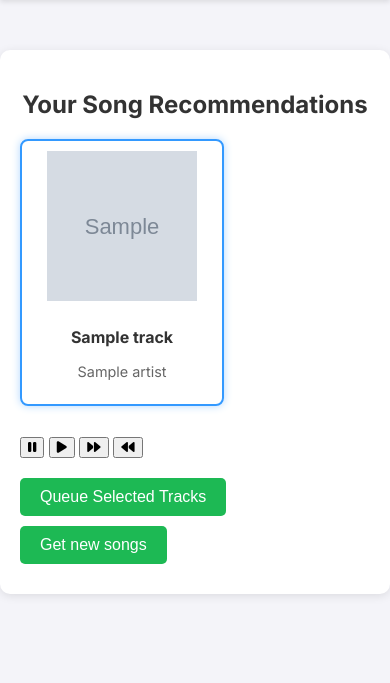
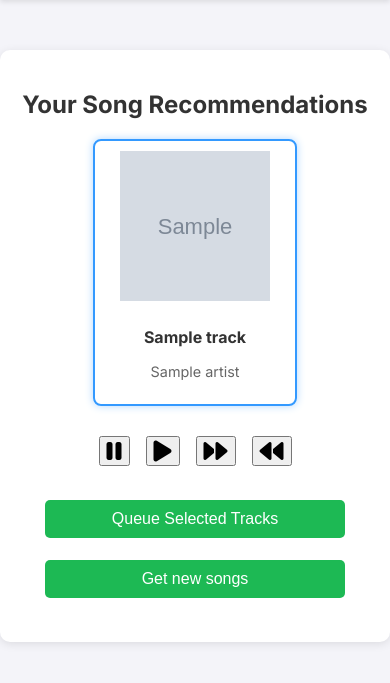
Before and after one commit to acoke99/MoodTunes, a Python web app: template templates/recommendations.html in a window 390 px wide. Shown: the part 70-753 px from the top of the page. Run offline with Jinja, Linux system fonts and the light colour scheme; the template is opened without the code that fills it: most values are stand-ins (such as "Sample title", 1, 10 or a date in 2020); grey boxes marked "Sample" are stand-in pictures; some libraries are stand-ins or nearby versions.

Commit message:
Changed styling to be more responsive

```diff
--- a/static/css/style.css
+++ b/static/css/style.css
@@ -152,6 +167,7 @@ input[type="range"] {
    ========================= */
 .my_button {
   padding: 10px 20px;
+  margin: 8px;
   border: none;
   border-radius: 5px;
   background-color: #1db954;
@@ -193,34 +209,45 @@ nav ul li a:hover {
   flex-direction: row;
 }
 
-.playback-buttons {
-  display: flex;
-  gap: 12px;
-}
-
-.playback-buttons button {
-  background: #fff;
-  border: 1px solid #ccc;
-  border-radius: 50%;
-  width: 44px;
-  height: 44px;
-  font-size: 18px;
-  display: flex;
-  align-items: center;
-  justify-content: center;
-  cursor: pointer;
-  transition: background 0.2s ease, transform 0.2s ease;
-}
-
-.playback-buttons button:hover {
-  background-color: #f0f0f0;
-  transform: scale(1.05);
-}
-
 .action-buttons {
   display: flex;
   gap: 10px;
   flex-wrap: wrap;
+}
+
+@media (max-width: 700px) {
+  .button-bar {
+    display: flex;
+    flex-direction: column;
+    align-items: center;
+    justify-content: center;
+    width: 100%;
+  }
+  .button-bar > div {
+    display: flex;
+    justify-content: center;
+    width: 100%;
+    margin-bottom: 8px;
+  }
+  .action-buttons {
+    display: flex;
+    flex-direction: column;
+    align-items: center;
+    width: 100%;
+  }
+  .action-buttons .my_button {
+    width: 90%;
+    max-width: 300px;
+    margin: 6px 0;
+  }
+  .button-bar i.fa-solid {
+    font-size: 1.5rem;
+  }
+  .playback-buttons {
+    display: flex;
+    justify-content: center;
+    gap: 16px;
+  }
 }
 
 /* =========================
@@ -268,6 +295,8 @@ nav ul li a:hover {
   display: flex;
   flex-wrap: wrap;
   gap: 10px;
+  justify-content: center;
+  align-items: flex-start stretch;
 }
 .track-tile {
   width: 180px;
--- a/templates/preferences.html
+++ b/templates/preferences.html
@@ -40,18 +40,14 @@
         <label><input type="checkbox" name="genres" value="Country" x-model="genres" />Country</label>
         <label><input type="checkbox" name="genres" value="Electronic" x-model="genres" />Electronic</label>
         <label><input type="checkbox" name="genres" value="Folk" x-model="genres" />Folk</label>
-      </div>
-      <div class="option-row">
         <label><input type="checkbox" name="genres" value="Gospel" x-model="genres" />Gospel</label>
         <label><input type="checkbox" name="genres" value="Hip-Hop" x-model="genres" />Hip-Hop</label>
         <label><input type="checkbox" name="genres" value="Jazz" x-model="genres" />Jazz</label>
         <label><input type="checkbox" name="genres" value="Metal" x-model="genres" />Metal</label>
-      </div>
-      <div class="option-row">
-        <label><input type="checkbox" name="genres" value="Other" x-model="genres" />Other</label>
         <label><input type="checkbox" name="genres" value="Pop" x-model="genres" />Pop</label>
         <label><input type="checkbox" name="genres" value="Rock" x-model="genres" />Rock</label>
         <label><input type="checkbox" name="genres" value="World" x-model="genres" />World</label>
+        <label><input type="checkbox" name="genres" value="Other" x-model="genres" />Other</label>
       </div>
     </div>
     <br />
--- a/templates/recommendations.html
+++ b/templates/recommendations.html
@@ -20,7 +20,7 @@
     {% endfor %}
   </div>
   <div class="button-bar">
-    <div>
+    <div class="playback-buttons">
       <button type="button" id="pause-btn" title="Pause"><i class="fa-solid fa-pause"></i></button>
       <button type="button" id="play-btn" title="Play"><i class="fa-solid fa-play"></i></button>
       <button type="button" id="next-btn" title="Next"><i class="fa-solid fa-forward"></i></button>
```
Also changed, not shown: other parts of static/css/style.css (+23 -13 lines).
